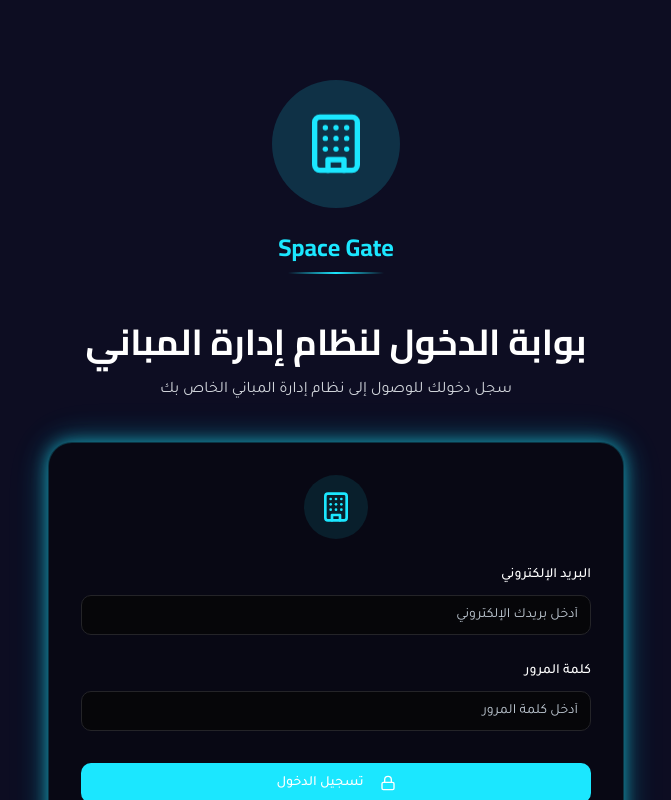
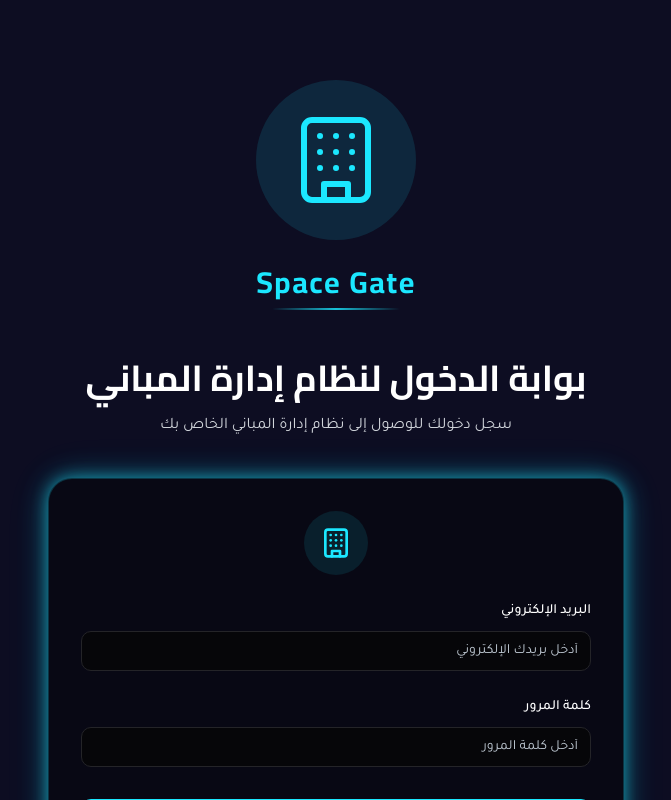
Before and after one commit to mojo8787/space-gate, a React (Vite) app: page /contact in a window 1280 px wide. Shown: the top 800 px of the page, without its empty margins (304-975 px from the left). Built offline with nearby package versions, Linux system fonts and the light colour scheme.

Commit message:
Refactor: Use existing system logo
Use the existing system logo in the application.

```diff
--- a/src/pages/Contact.tsx
+++ b/src/pages/Contact.tsx
@@ -48,16 +48,19 @@ const Contact: React.FC = () => {
       <div className="container mx-auto">
         <div className="max-w-xl mx-auto">
           <div className="flex flex-col items-center justify-center mb-12 animate-fade-in">
-            <div className="w-32 h-32 mb-6 relative">
-              <div className="absolute inset-0 bg-highlight-turquoise/20 rounded-full animate-pulse"></div>
+            <div className="w-40 h-40 mb-6 relative group">
+              <div className="absolute inset-0 bg-highlight-turquoise/20 rounded-full animate-pulse group-hover:animate-none transition-all duration-300"></div>
               <div className="absolute inset-0 flex items-center justify-center">
-                <Building className="w-16 h-16 text-highlight-turquoise animate-float" />
+                <Building
+                  className="w-24 h-24 text-highlight-turquoise transition-transform duration-300 group-hover:scale-110 group-hover:rotate-6"
+                  strokeWidth={1.5}
+                />
               </div>
             </div>
-            <h2 className="text-2xl font-cairo font-bold text-highlight-turquoise mb-2">
+            <h2 className="text-3xl font-cairo font-bold text-highlight-turquoise mb-2 tracking-wider">
               Space Gate
             </h2>
-            <div className="h-0.5 w-24 bg-gradient-to-r from-highlight-turquoise/0 via-highlight-turquoise to-highlight-turquoise/0"></div>
+            <div className="h-0.5 w-32 bg-gradient-to-r from-highlight-turquoise/0 via-highlight-turquoise to-highlight-turquoise/0 animate-pulse"></div>
           </div>
 
           <div className="text-center mb-10">
```
